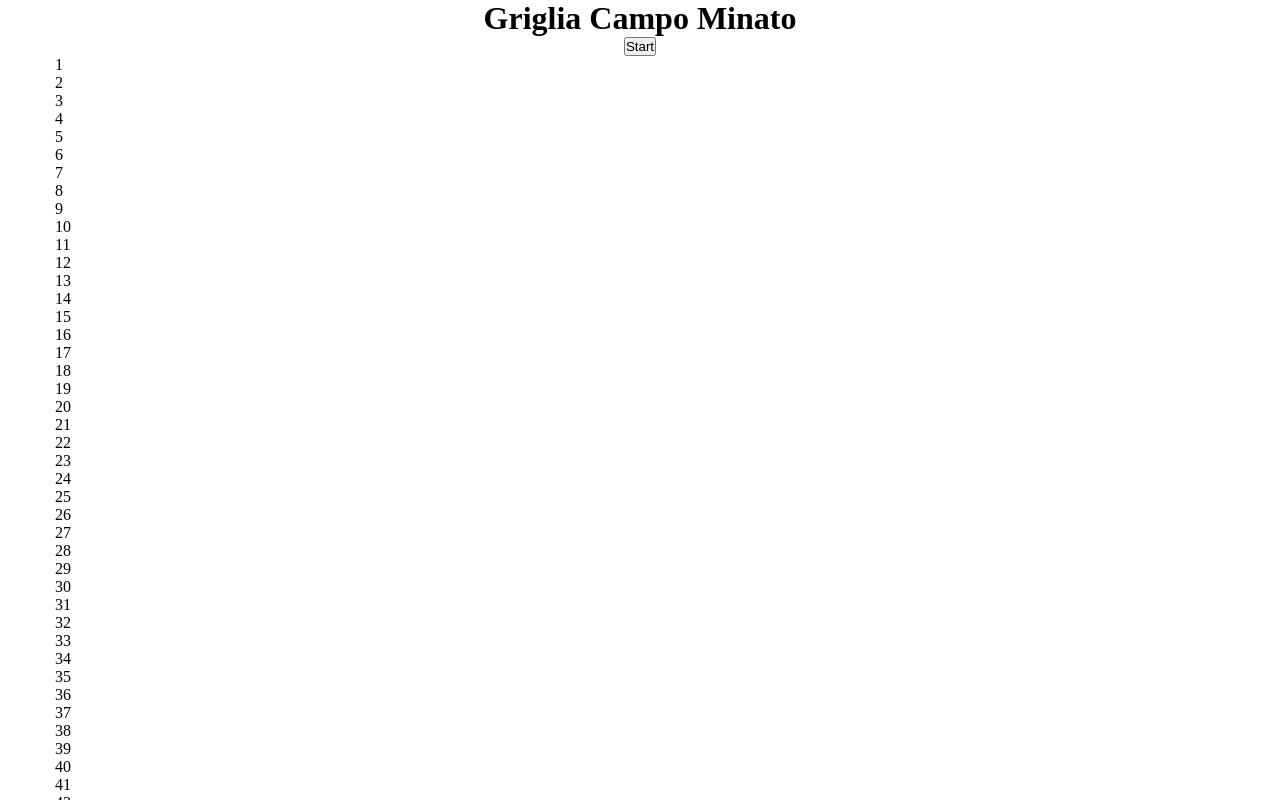
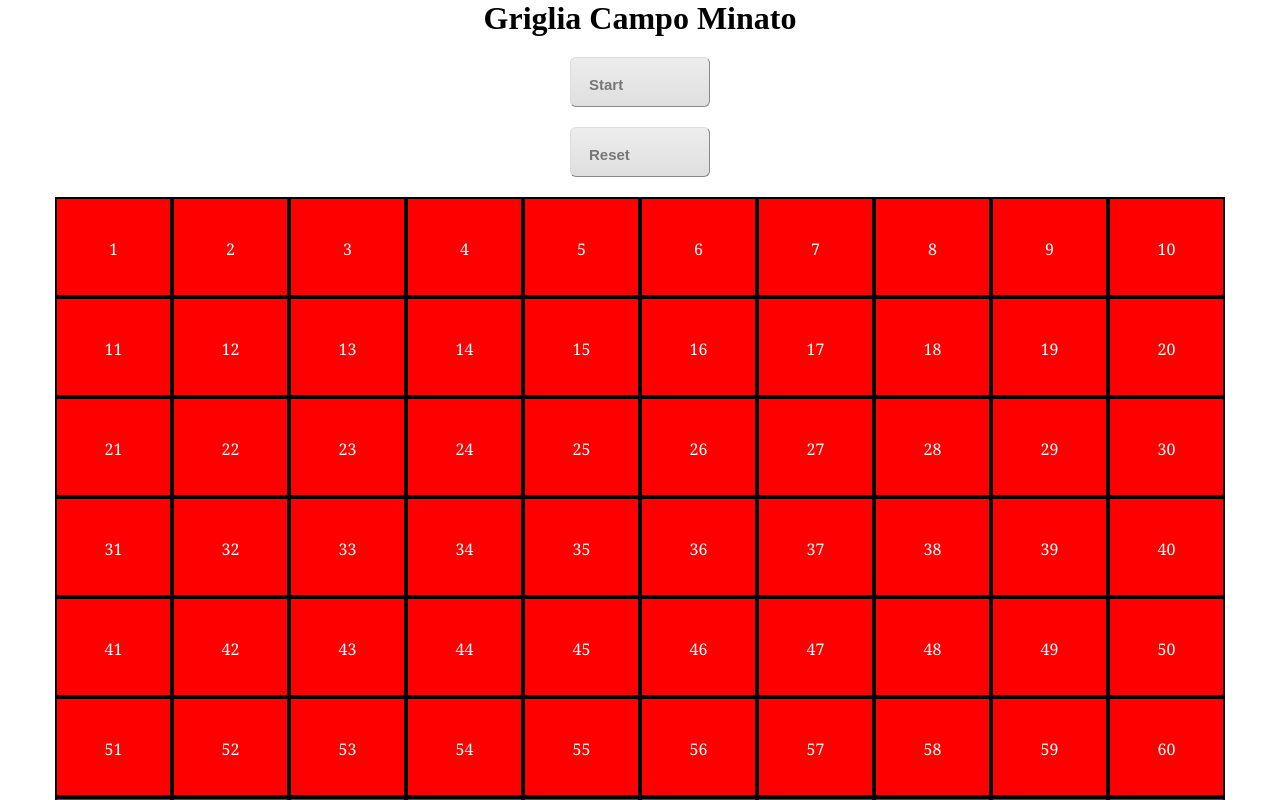
Before and after one commit to stiva98/js-campominato-grid, a plain HTML site: page index.html in a window 1280 px wide. Both pictures are taken after a click on the button "Start". Shown: the top 800 px of the page. Drawn offline with Linux system fonts and the light colour scheme.

Commit message:
ADD cambio colore e stampa in console del click

```diff
--- a/css/style.css
+++ b/css/style.css
@@ -10,11 +10,42 @@ RESET
 .container {
     max-width: 73.125rem;
     margin: 0 auto;
+    display: flex;
+    justify-content: center;
+    align-items: center;
+    flex-wrap: wrap;
 }
 h1 {
     text-align: center;
 }
 .my-button {
-    margin: 0 auto;
+    margin: 20px auto;
     display: flex;
+    font-size:15px;
+    width:140px;
+    height:50px;
+    border-width:1px;
+    color:#777777;
+    border-color:#dcdcdc;
+    font-weight:bold;
+    border-top-left-radius:6px;
+    border-top-right-radius:6px;
+    border-bottom-left-radius:6px;
+    border-bottom-right-radius:6px;
+    background:linear-gradient(#ededed, #dfdfdf);
+    padding: 18px;
 }
+.cell {
+    width: 10%;
+    height: 100px;
+    line-height: 100px;
+    text-align: center;
+    border: 2px solid black;
+    background-color: red;
+    font-family: Georgia, 'Times New Roman', Times, serif;
+    cursor: pointer;
+    color: white;
+}
+.new-bg {
+    background-color: chocolate;
+}
--- a/index.html
+++ b/index.html
@@ -9,16 +9,18 @@
     <link rel="stylesheet" href="css/style.css">
 </head>
 <body>
+    <h1>
+        Griglia Campo Minato
+    </h1>
+    <button type="button" class="my-button">
+        Start
+    </button>
 
-    <div class="container">
-        <h1>
-            Griglia Campo Minato
-        </h1>
-        <button type="button" class="my-button">
-            Start
-        </button>
+    <button type="reset" class="my-button">
+        Reset
+    </button>
 
-    </div>
+    <div class="container"></div>
 
 
 
--- a/js/scripts.js
+++ b/js/scripts.js
@@ -1,13 +1,18 @@
 const square = 100;
 const gridContainer = document.querySelector('.container');
 const myButton = document.querySelector('.my-button');
-myButton.addEventListener('click', function(){
+myButton.addEventListener('click', function() {
 
     for (let i = 1; i <= square; i++) {
         const newCell = document.createElement('div');
         newCell.classList.add('cell');
         newCell.append(i);
 
+        newCell.addEventListener('click', function () {
+            newCell.classList.toggle('new-bg');
+            console.log(newCell.innerHTML);
+        })
+
         gridContainer.append(newCell);
     }
 })
```
